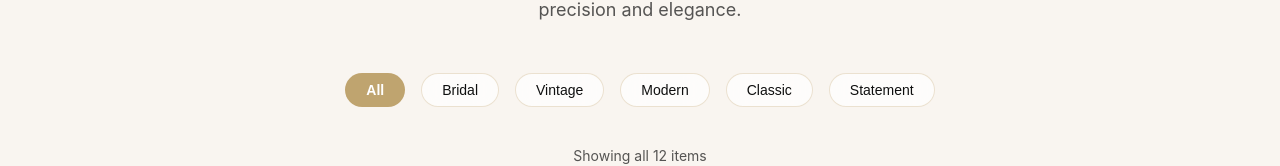
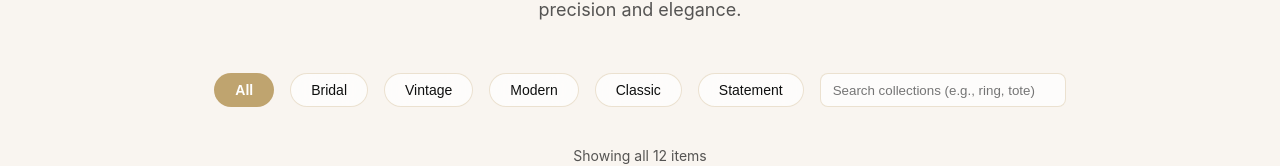
Before and after one commit to edengilbertus/rosey-gems-store, a React (Create React App) app: page / in a window 1280 px wide. Both pictures are taken after a click on the button "Collections". Shown: the part 281-447 px from the top of the page. Built offline with nearby package versions, Linux system fonts and the light colour scheme.

Commit message:
Normalize absurd prices in Collections and add search filter to improve UX.

```diff
--- a/src/components/Collections.jsx
+++ b/src/components/Collections.jsx
@@ -16,7 +16,7 @@ const collectionsData = [
   {
     id: 2,
     name: 'Vintage Pearl Necklace',
-    price: 'UGX 4,625,000',
+    price: 'UGX 60,000',
     type: 'Necklace',
     image: 'https://images.unsplash.com/photo-1515562141207-7a88fb7ce338?q=80&w=2560&auto=format&fit=crop&ixlib=rb-4.0.3',
     tag: null,
@@ -26,7 +26,7 @@ const collectionsData = [
   {
     id: 3,
     name: 'Sapphire Drop Earrings',
-    price: 'UGX 3,700,000',
+    price: 'UGX 40,000',
     type: 'Earrings',
     image: 'https://images.unsplash.com/photo-1535632066927-ab7c9ab60908?q=80&w=2560&auto=format&fit=crop&ixlib=rb-4.0.3',
     tag: 'New',
@@ -36,7 +36,7 @@ const collectionsData = [
   {
     id: 4,
     name: 'Gold Tennis Bracelet',
-    price: 'UGX 5,550,000',
+    price: 'UGX 75,000',
     type: 'Bracelet',
     image: 'https://images.unsplash.com/photo-1611652022419-a9419f74343d?q=80&w=2560&auto=format&fit=crop&ixlib=rb-4.0.3',
     tag: 'Luxury',
@@ -56,7 +56,7 @@ const collectionsData = [
   {
     id: 6,
     name: 'Rose Gold Pendant',
-    price: 'UGX 2,775,000',
+    price: 'UGX 35,000',
     type: 'Necklace',
     image: 'https://images.unsplash.com/photo-1573408301185-9146fe634ad0?q=80&w=2560&auto=format&fit=crop&ixlib=rb-4.0.3',
     tag: 'Trending',
@@ -68,7 +68,7 @@ const collectionsData = [
   {
     id: 7,
     name: 'Designer Leather Handbag',
-    price: 'UGX 8,880,000',
+    price: 'UGX 95,000',
     type: 'Handbag',
     image: 'https://images.unsplash.com/photo-1584917865442-de89df76afd3?q=80&w=2560&auto=format&fit=crop&ixlib=rb-4.0.3',
     tag: 'Luxury',
@@ -78,7 +78,7 @@ const collectionsData = [
   {
     id: 8,
     name: 'Crocodile Clutch Bag',
-    price: 'UGX 12,950,000',
+    price: 'UGX 85,000',
     type: 'Clutch',
     image: 'https://images.unsplash.com/photo-1553062407-98eeb64c6a62?q=80&w=2560&auto=format&fit=crop&ixlib=rb-4.0.3',
     tag: 'Exclusive',
@@ -88,7 +88,7 @@ const collectionsData = [
   {
     id: 9,
     name: 'Vintage Leather Satchel',
-    price: 'UGX 6,660,000',
+    price: 'UGX 66,600',
     type: 'Satchel',
     image: 'https://images.unsplash.com/photo-1578662996442-48f60103fc96?q=80&w=2560&auto=format&fit=crop&ixlib=rb-4.0.3',
     collection: 'Vintage',
@@ -97,7 +97,7 @@ const collectionsData = [
   {
     id: 10,
     name: 'Evening Clutch with Crystals',
-    price: 'UGX 4,625,000',
+    price: 'UGX 65,000',
     type: 'Clutch',
     image: 'https://images.unsplash.com/photo-1506905925346-21bda4d32df4?q=80&w=2560&auto=format&fit=crop&ixlib=rb-4.0.3',
     tag: 'Glamorous',
@@ -109,7 +109,7 @@ const collectionsData = [
   {
     id: 11,
     name: 'Gold Luxury Watch',
-    price: 'UGX 18,500,000',
+    price: 'UGX 95,000',
     type: 'Watch',
     image: 'https://images.unsplash.com/photo-1523275335684-37898b6baf30?q=80&w=2560&auto=format&fit=crop&ixlib=rb-4.0.3',
     tag: 'Premium',
@@ -119,7 +119,7 @@ const collectionsData = [
   {
     id: 12,
     name: 'Silk Designer Scarf',
-    price: 'UGX 1,850,000',
+    price: 'UGX 50,000',
     type: 'Scarf',
     image: 'https://images.unsplash.com/photo-1601925260368-ae2f83cf8b7f?q=80&w=2560&auto=format&fit=crop&ixlib=rb-4.0.3',
     tag: 'Elegant',
@@ -130,10 +130,15 @@ const collectionsData = [
 
 const Collections = ({ addToCart }) => {
   const [selectedFilter, setSelectedFilter] = useState('All');
+  const [query, setQuery] = useState('');
 
+  const normalized = (s) => (s || '').toLowerCase();
   const filteredProducts = collectionsData.filter(product => {
-    if (selectedFilter === 'All') return true;
-    return product.collection === selectedFilter;
+    const matchesCollection = selectedFilter === 'All' || product.collection === selectedFilter;
+    const matchesQuery = !query.trim() ||
+      normalized(product.name).includes(normalized(query)) ||
+      normalized(product.type).includes(normalized(query));
+    return matchesCollection && matchesQuery;
   });
   return (
     <div style={{
@@ -172,7 +177,7 @@ const Collections = ({ addToCart }) => {
           </p>
         </div>
 
-        {/* Filter Section */}
+        {/* Filter / Search Section */}
         <div style={{
           display: 'flex',
           justifyContent: 'center',
@@ -210,6 +215,18 @@ const Collections = ({ addToCart }) => {
               {filter}
             </button>
           ))}
+          <input
+            value={query}
+            onChange={(e) => setQuery(e.target.value)}
+            placeholder="Search collections (e.g., ring, tote)"
+            style={{
+              minWidth: '220px',
+              padding: '8px 12px',
+              border: '1px solid rgba(191, 164, 111, 0.3)',
+              borderRadius: '8px',
+              background: 'rgba(255, 255, 255, 0.7)'
+            }}
+          />
         </div>
 
         {/* Filter Results Info */}
```
